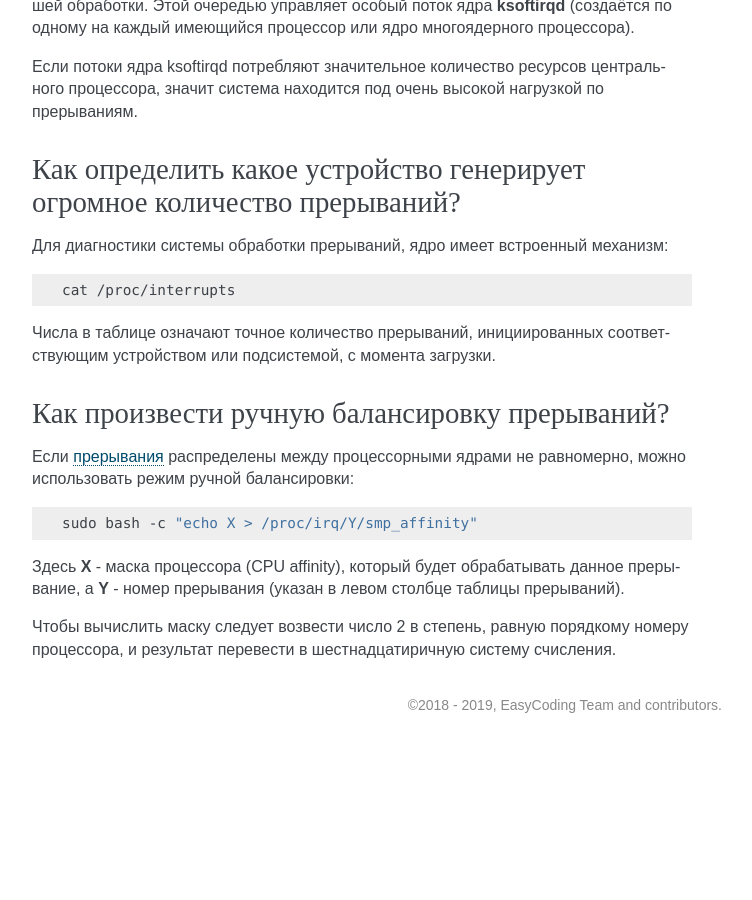
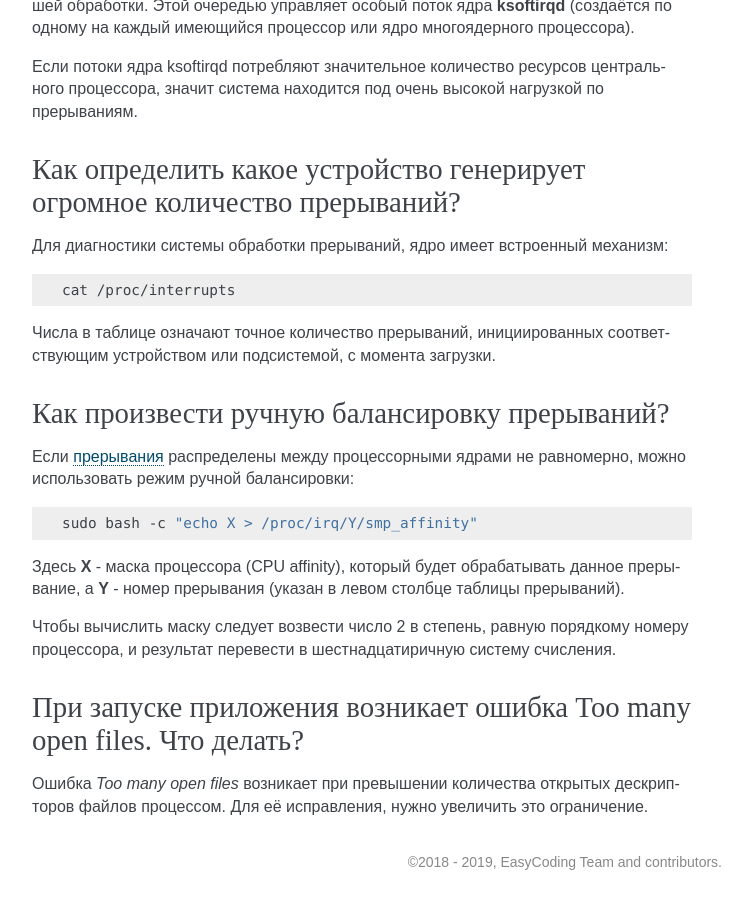
Before and after one commit to RussianFedora/FAQ, a Sphinx documentation site: the page built from source/administration.rst, in a window 1280 px wide and 900 px high, scrolled down 18151 px. Shown: the whole window, without its empty margins (388-1140 px from the left). Built offline with Sphinx 7.4.7, drawn with Linux system fonts in a browser that asks for light colours; before the commit the page ends 18894 px from its top, so only the background shows below that; some of the changed text lies outside the part shown.

Commit message:
Added question about open file descriptors limit.

```diff
--- a/source/administration.rst
+++ b/source/administration.rst
@@ -1083,3 +1083,11 @@
 Здесь **X** - маска процессора (CPU affinity), который будет обрабатывать данное прерывание, а **Y** - номер прерывания (указан в левом столбце таблицы прерываний).
 
 Чтобы вычислить маску следует возвести число 2 в степень, равную порядкому номеру процессора, и результат перевести в шестнадцатиричную систему счисления.
+
+.. index:: file, limit, descriptor
+.. _fd-limit:
+
+При запуске приложения возникает ошибка Too many open files. Что делать?
+============================================================================
+
+Ошибка *Too many open files* возникает при превышении количества открытых дескрипторов файлов процессом. Для её исправления, нужно увеличить это ограничение.
```
